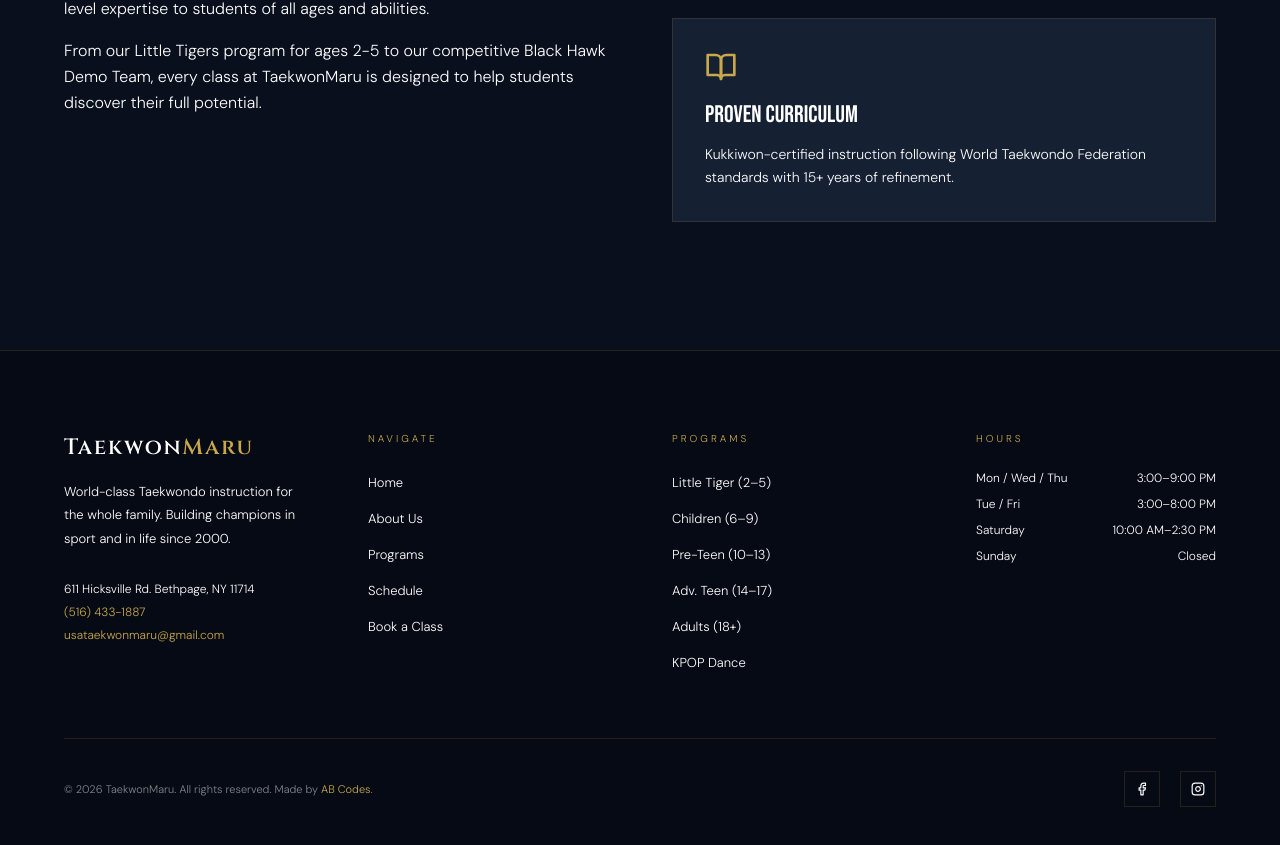
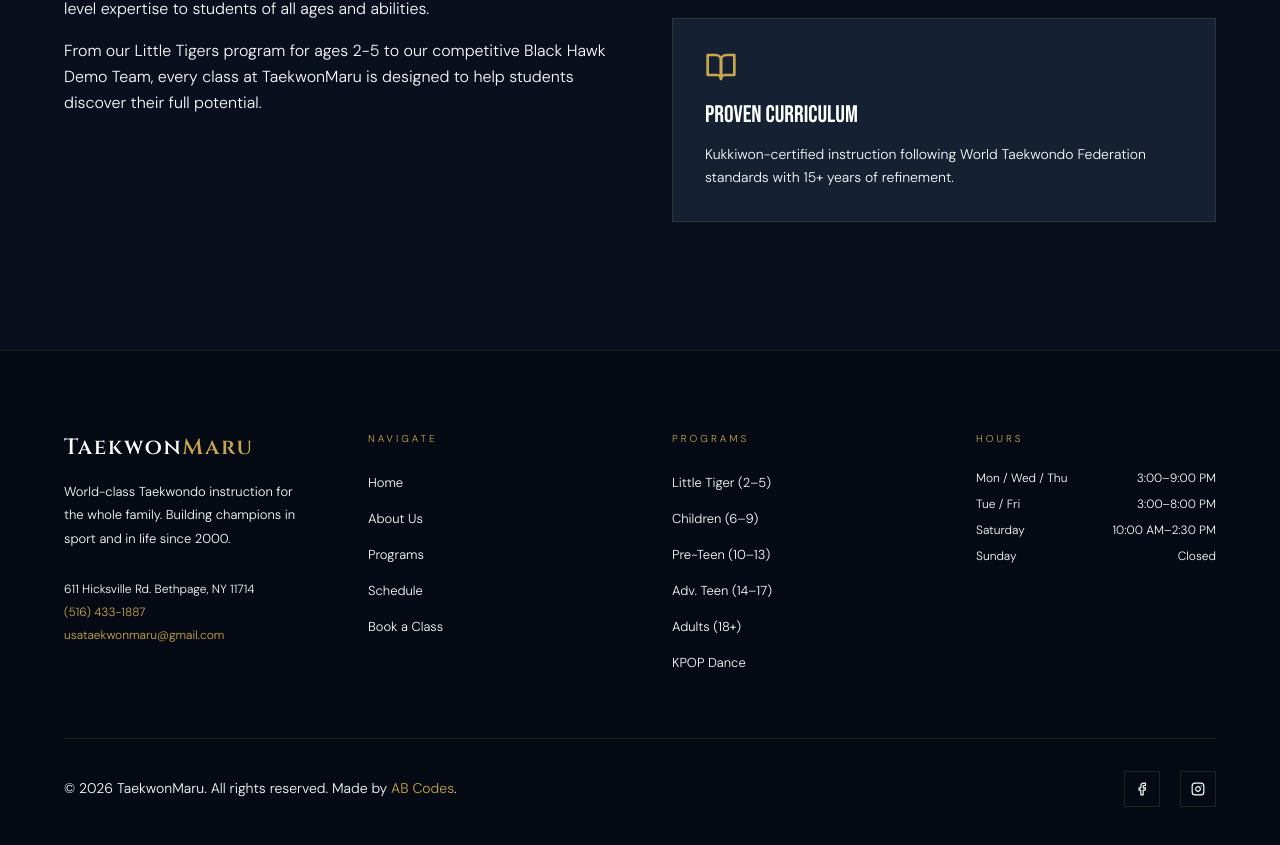
Before and after one commit to akabhowmick/taekwonmaru-2026, a React (Vite) app: page /about in a window 1280 px wide. Shown: the part 3050-3895 px from the top of the page. Built offline with nearby package versions, Linux system fonts and the light colour scheme.

Commit message:
add link notes

```diff
--- a/src/components/Footer.tsx
+++ b/src/components/Footer.tsx
@@ -109,7 +109,7 @@
 
         {/* Bottom */}
         <div className="flex flex-col md:flex-row items-center justify-between gap-6 border-t border-border pt-8">
-          <p className="text-[11px] text-white/50">
+          <p className="text-[14px] text-white">
             © 2026 TaekwonMaru. All rights reserved. Made by{" "}
             <a
               href="https://akashbhowmick.com/"
--- a/src/pages/HomePage.tsx
+++ b/src/pages/HomePage.tsx
@@ -94,7 +94,7 @@
 
           {/* Actions */}
           <div className="flex flex-wrap items-center gap-6">
-            <Link to="/contact">
+            <Link aria-label="Go to the contact page to schedule a trial class!" to="/contact">
               <Button variant="primary" size="lg">
                 Book a $10 Trial Class →
               </Button>
@@ -189,7 +189,7 @@
             <p className="text-[11px] uppercase tracking-[0.2em] text-muted mb-6">
               Trial Class · Any Age Group
             </p>
-            <Link to="/contact">
+            <Link aria-label="Go to the contact page to schedule a trial class!" to="/contact">
               <Button variant="red" size="lg" className="w-full lg:w-auto">
                 Claim Your Trial Spot →
               </Button>
@@ -479,7 +479,7 @@
             Bethpage's top martial arts school for over 25 years.
           </p>
           <div className="flex flex-col sm:flex-row items-center justify-center gap-5">
-            <Link to="/contact">
+            <Link aria-label="Go to the contact page to schedule a trial class!" to="/contact">
               <Button variant="primary" size="lg">
                 Book Your Trial Class →
               </Button>
```
Also changed, not shown: public/robots.txt (added), 1 other file (tests, documents, lock files or other folders).
